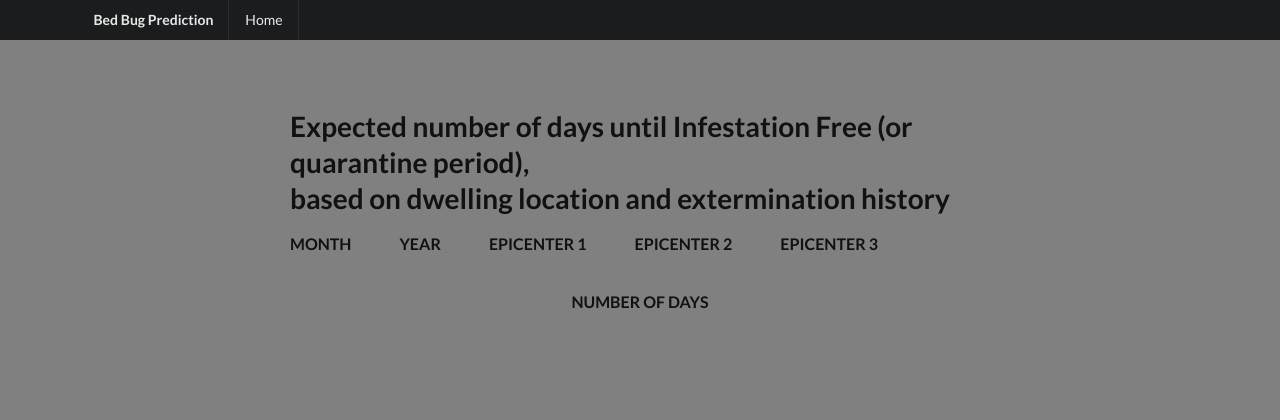
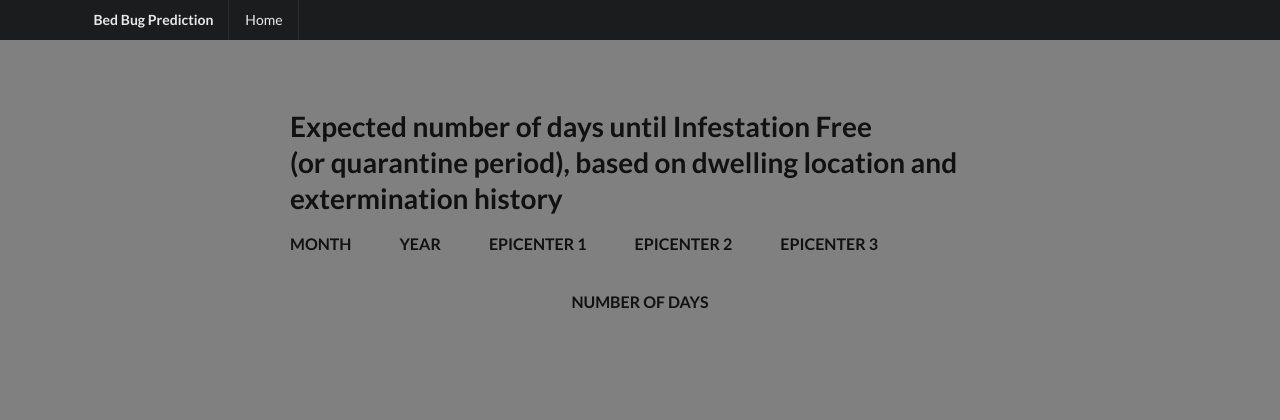
Before and after one commit to Clercy/webtest, a Flask app: template templates/results.html in a window 1280 px wide. Shown: the top 420 px of the page. Run offline with Flask 2, Linux system fonts and the light colour scheme; the template is opened without the code that fills it, so the values that code supplies are empty; parts of the project's set-up code (start-up, migrations or seed data) failed here and were passed over.

Commit message:
Add files via upload

```diff
--- a/templates/results.html
+++ b/templates/results.html
@@ -71,7 +71,7 @@
 <div class="ui main text container">
 
     <!--<h1 class="ui header">Number of Days Infestation Free</h1>-->
-    <h1 class="ui header">Expected number of days until Infestation Free (or quarantine period),<br>
+    <h1 class="ui header">Expected number of days until Infestation Free <br>(or quarantine period),
 based on dwelling location and extermination history</h1>
 
 
```
